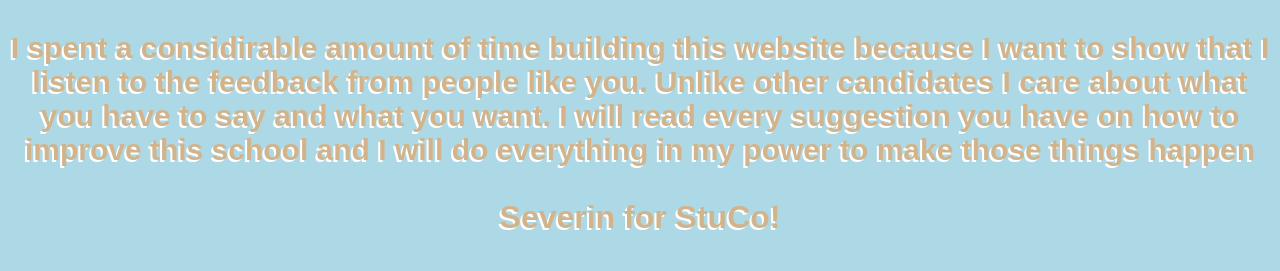
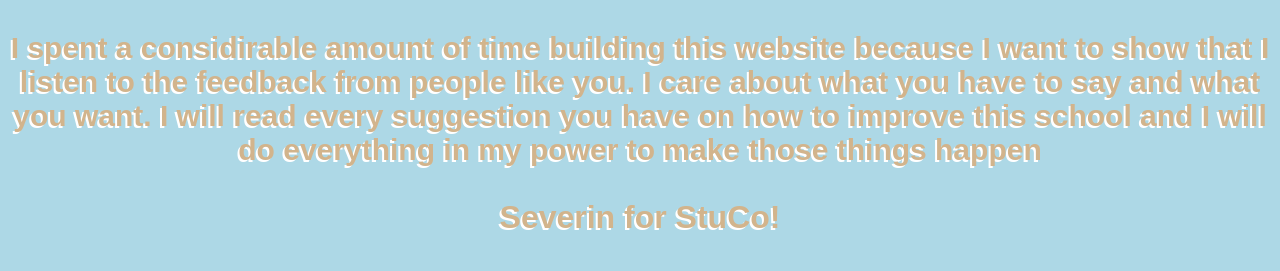
Before and after one commit to Liamsimp69420/William-sSuggestionBox, a website built with Parcel: page index.html in a window 1280 px wide. Shown: the part 471-742 px from the top of the page. Built offline with nearby package versions, Linux system fonts and the light colour scheme.

Commit message:
Update index.html

```diff
--- a/index.html
+++ b/index.html
@@ -10,7 +10,7 @@
   <iframe src="https://forms.gle/gkknHuuwRWbAdwoA7" width="500" height="350" frameborder="0" marginheight="2" marginwidth="5"></iframe>
   <br>
   <p class = "smaller-text"><b>I spent a considirable amount of time building this website because I want to show that I listen to the feedback from
-    people like you. Unlike other candidates I care about what you have to say and what you want. I will read every suggestion you have on how to improve
+    people like you. I care about what you have to say and what you want. I will read every suggestion you have on how to improve
     this school and I will do everything in my power to make those things happen</p>
   <p class = "larger-text"><b>Severin for StuCo!</p>
 </body>
```
